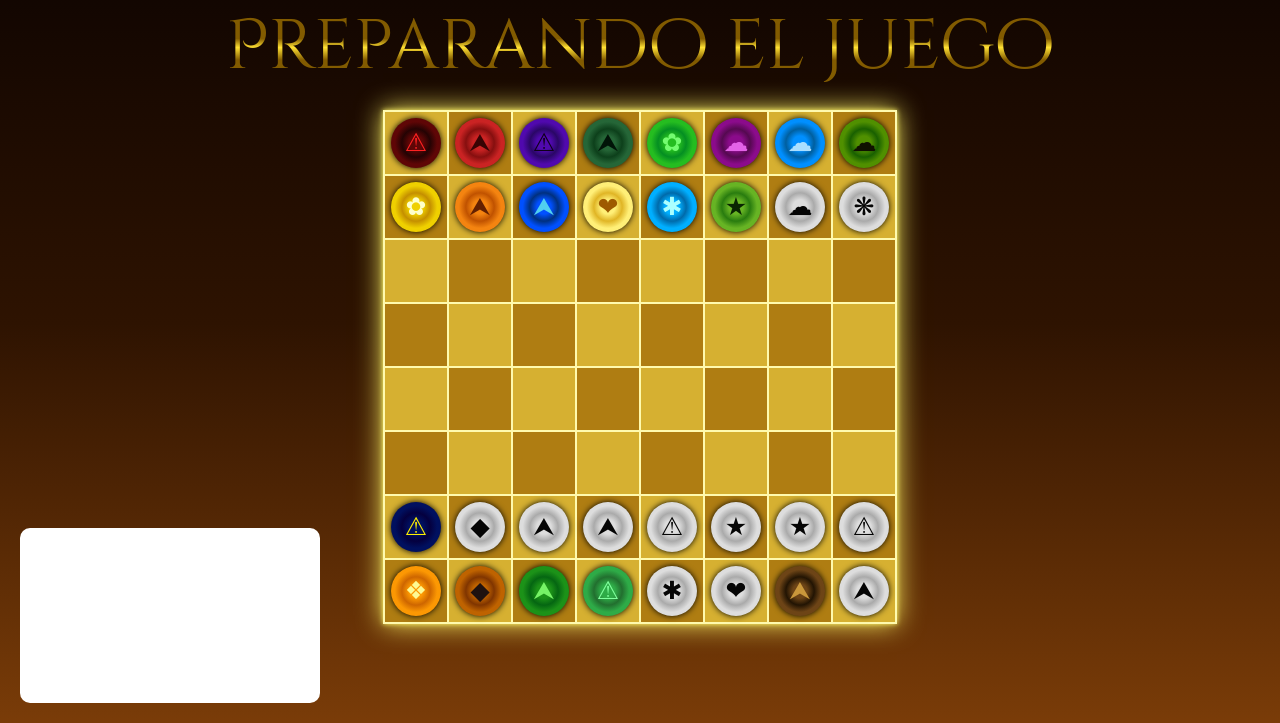
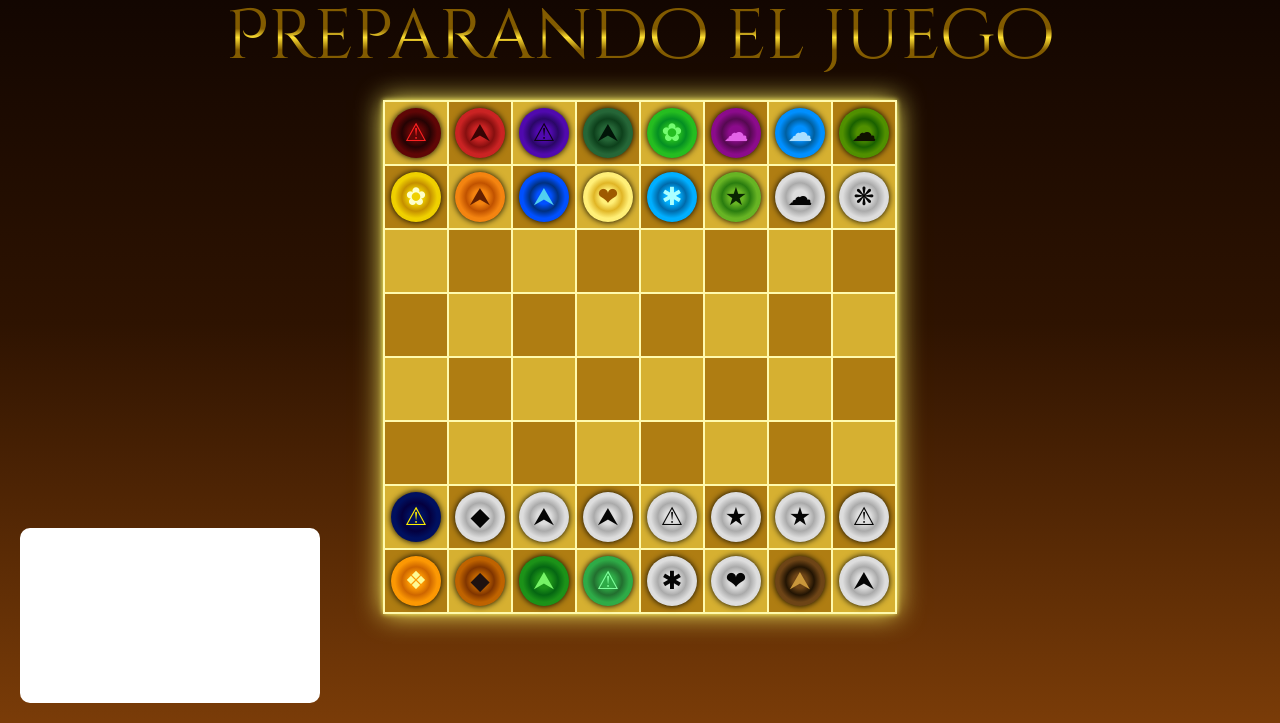
Before and after one commit to SarayPey/Shetilsa-Dauomo, a plain HTML site: page html/game.html in a window 1280 px wide. Shown: the part 77-800 px from the top of the page. Drawn offline with nearby package versions, Linux system fonts and the light colour scheme; a web font is replaced by a local one.

Commit message:
Ajuste en nav #2

```diff
--- a/css/game.css
+++ b/css/game.css
@@ -18,7 +18,7 @@ body {
 }
 
 main {
-	padding: 1.3%;
+	padding: .53%;
 }
 
 header {
```
